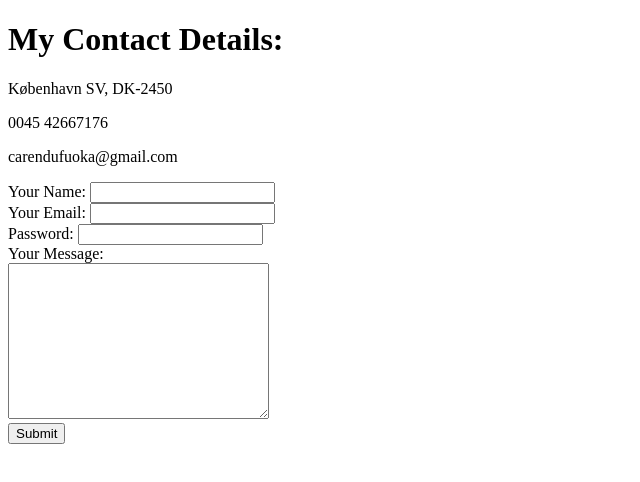
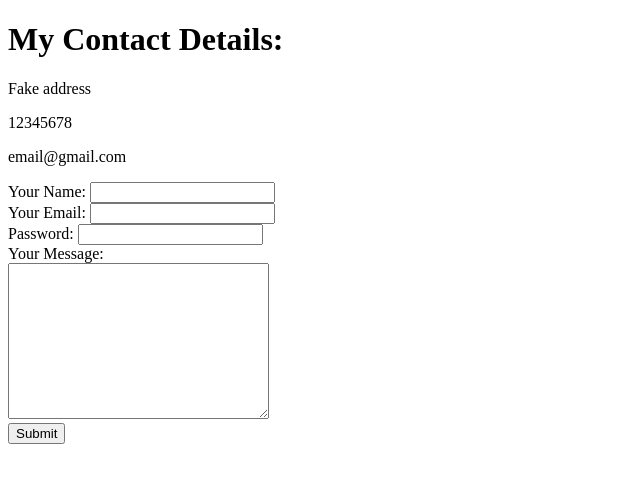
Before and after one commit to CarendBlack/CV, a plain HTML site: page contact.html in a window 1280 px wide. Shown: the whole page, without its empty margins (0-640 px from the left). Drawn offline with Linux system fonts and the light colour scheme.

Commit message:
Update contact.html

```diff
--- a/contact.html
+++ b/contact.html
@@ -6,9 +6,9 @@
   </head>
   <body>
     <h1>My Contact Details:</h1>
-    <p>København SV, DK-2450</p>
-    <p>0045 42667176</p>
-    <p>carendufuoka@gmail.com</p>
+    <p>Fake address</p>
+    <p>12345678</p>
+    <p>email@gmail.com</p>
 
 <form class="" action="mailto:gracilyluv@gmail.com" method="post" enctype="text/plain">
   <label for="">Your Name:</label>
```
